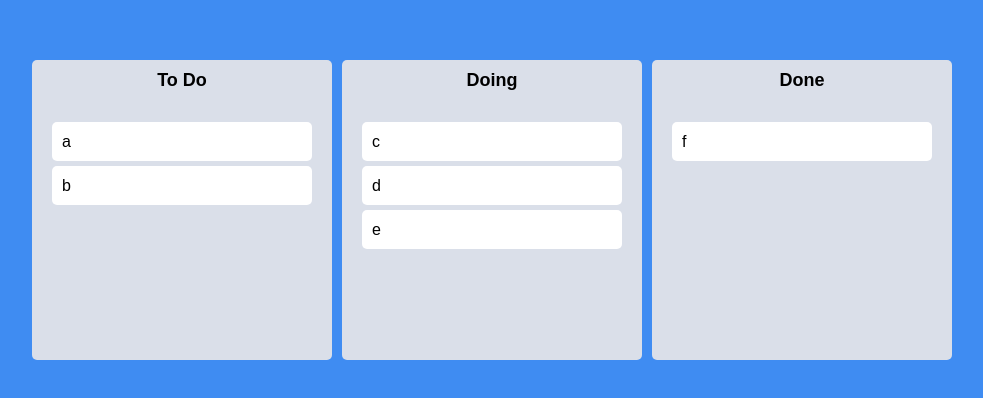
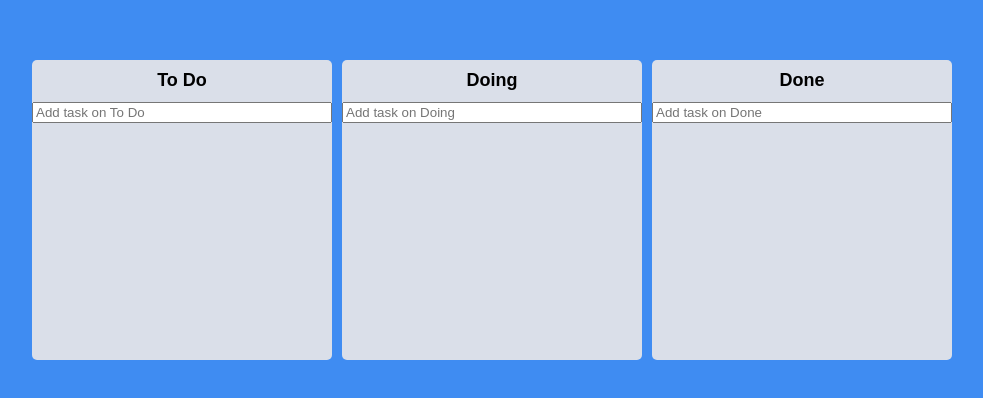
Before and after one commit to RspSang/trello, a React (Create React App) app: page / in a window 1280 px wide. Shown: the part 190-588 px from the top of the page, without its empty margins (148-1131 px from the left). Built offline with nearby package versions, Linux system fonts and the light colour scheme.

Commit message:
Task Objects

```diff
--- a/src/Components/Board.tsx
+++ b/src/Components/Board.tsx
@@ -1,6 +1,8 @@
+import { useForm } from "react-hook-form";
 import { Droppable } from "react-beautiful-dnd";
 import styled from "styled-components";
 import DragabbleCard from "./DragabbleCard";
+import { ITodo } from "../atoms";
 
 const Wrapper = styled.div`
   width: 300px;
@@ -10,6 +12,13 @@
   min-height: 300px;
   display: flex;
   flex-direction: column;
+`;
+
+const Form = styled.form`
+  width: 100%;
+  input {
+    width: 100%;
+  }
 `;
 
 const Title = styled.h2`
@@ -37,14 +46,29 @@
 }
 
 interface IBoardProps {
-  toDos: string[];
+  toDos: ITodo[];
   boardId: string;
 }
 
+interface IForm {
+  toDo: string;
+}
+
 function Board({ toDos, boardId }: IBoardProps) {
+  const { register, setValue, handleSubmit } = useForm<IForm>();
+  const onValid = ({ toDo }: IForm) => {
+    setValue("toDo", "");
+  };
   return (
     <Wrapper>
       <Title>{boardId}</Title>
+      <Form onSubmit={handleSubmit(onValid)}>
+        <input
+          {...register("toDo", { required: true })}
+          type="text"
+          placeholder={`Add task on ${boardId}`}
+        />
+      </Form>
       <Droppable droppableId={boardId}>
         {(magic, info) => (
           <Area
@@ -54,7 +78,12 @@
             {...magic.droppableProps}
           >
             {toDos.map((toDo, index) => (
-              <DragabbleCard key={toDo} index={index} toDo={toDo} />
+              <DragabbleCard
+                key={toDo.id}
+                index={index}
+                toDoId={toDo.id}
+                toDoText={toDo.text}
+              />
             ))}
             {magic.placeholder}
           </Area>
--- a/src/Components/DragabbleCard.tsx
+++ b/src/Components/DragabbleCard.tsx
@@ -13,13 +13,15 @@
 `;
 
 interface IDragabbleCardProps {
-  toDo: string;
+  toDoId: number;
+  toDoText: string;
   index: number;
 }
 
-function DragabbleCard({ toDo, index }: IDragabbleCardProps) {
+
+function DragabbleCard({ toDoId, toDoText, index }: IDragabbleCardProps) {
   return (
-    <Draggable draggableId={toDo} index={index}>
+    <Draggable draggableId={toDoId + ""} index={index}>
       {(magic, snapshot) => (
         <Card
           isDragging={snapshot.isDragging}
@@ -27,7 +29,7 @@
           {...magic.dragHandleProps}
           {...magic.draggableProps}
         >
-          {toDo}
+          {toDoText}
         </Card>
       )}
     </Draggable>
--- a/src/atoms.tsx
+++ b/src/atoms.tsx
@@ -1,14 +1,19 @@
 import { atom } from "recoil";
 
+export interface ITodo {
+  id: number;
+  text: string;
+}
+
 interface IToDoState {
-  [key: string]: string[];
+  [key: string]: ITodo[];
 }
 
 export const toDoState = atom<IToDoState>({
   key: "toDo",
   default: {
-    "To Do": ["a", "b"],
-    Doing: ["c", "d", "e"],
-    Done: ["f"],
+    "To Do": [],
+    Doing: [],
+    Done: [],
   },
 });
```
